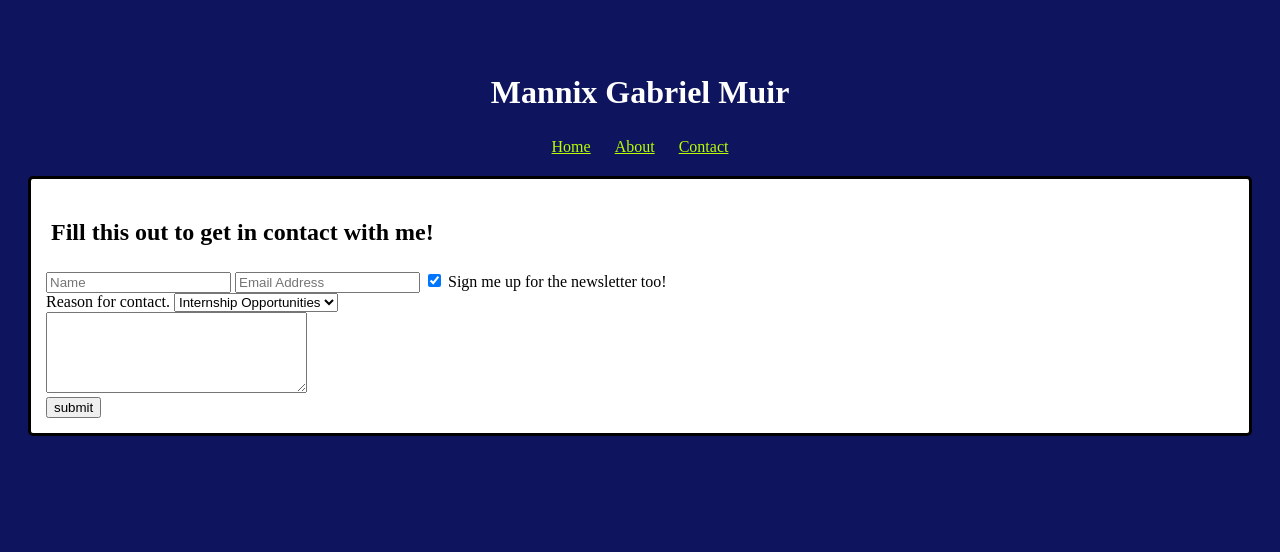
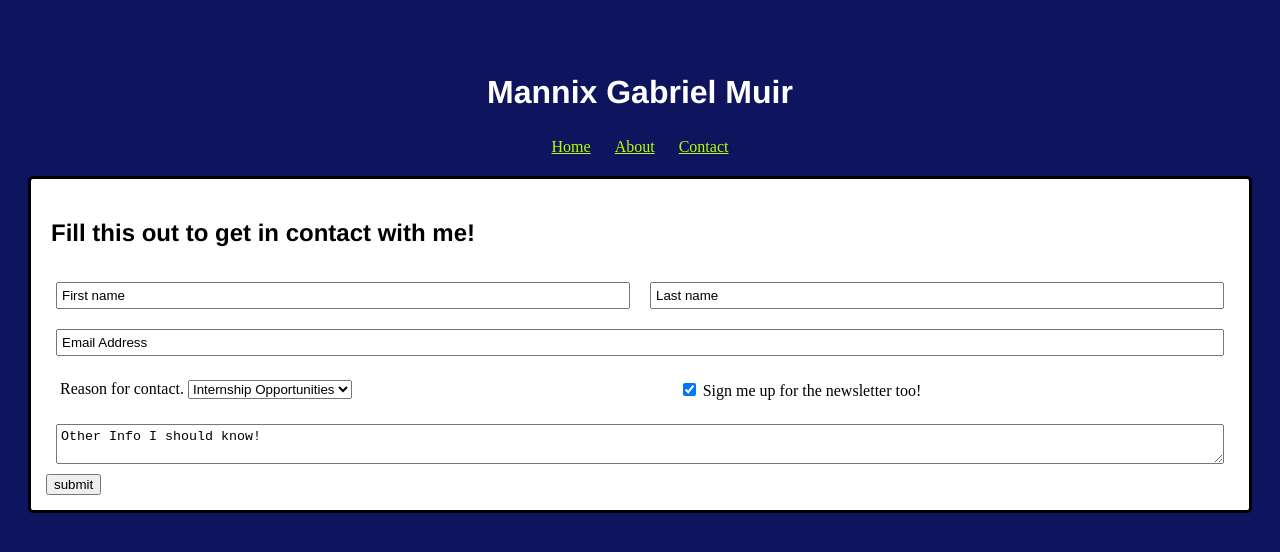
Before and after one commit to Mannix-Codes/mi349_blog, a plain HTML site: page contact.html in a window 1280 px wide. Drawn offline with Linux system fonts and the light colour scheme.

Commit message:
finished weekly lab

```diff
--- a/contact.html
+++ b/contact.html
@@ -3,7 +3,7 @@
 <head>
     <meta charset="UTF-8">
     <meta name="viewport" content="width=device-width, initial-scale=1.0">
-    <title>About</title>
+    <title>Contact</title>
     <link rel="stylesheet" href="style.css">
 </head>
 <body>
@@ -13,19 +13,18 @@
         <a href="about.html">About</a>
         <a href="contact.html">Contact</a>
     </header>
+
     <form class="contact" netlify>
-        <div>
-            <h2 class="form">Fill this out to get in contact with me!</h2>
+        <h2>Fill this out to get in contact with me!</h2>
+        <div class="form-group">
+            <input value="First name" class="input-control">
+            <input value="Last name" class="input-control">
         </div>
-        <div>
-            <input type="text" placeholder="Name" name="name" required>
-            <input type="text" placeholder="Email Address" name="mail" required>
-            <label>
-                <input type="checkbox" checked="checked" name="subscribe">
-                Sign me up for the newsletter too!
-            </label>
+        <div class="form-group">
+            <input value="Email Address" class="input-control">
         </div>
-        <div>
+        <div class="form-group">
+            <div class="input-control">
             <label for="reason">Reason for contact.</label>
                 <select id="reason">
                     <option value="internship">Internship Opportunities</option>
@@ -34,8 +33,13 @@
                     <option value="interview">Interested in Intervies</option>
                 </select>
             </div>
-        <div>
-        <textarea rows="5" cols="30"></textarea>
+            <label class="input-control">
+            <input type="checkbox" checked="checked" name="subscribe">
+                Sign me up for the newsletter too!
+            </label>
+        </div>
+        <div class="form-group">
+            <textarea class="input-control">Other Info I should know!</textarea>
         </div>
         <input type="submit" value="submit">
     </form>
--- a/style.css
+++ b/style.css
@@ -18,6 +18,7 @@ a {
 
 h1, h2, h3 {
     padding: 5px;
+    font-family: Helvetica, sans-serif;
 }
 
 time {
@@ -25,9 +26,10 @@ time {
     padding: 5px;
 }
 
-header h1, h2{
+header h1, header h2{
     color: white;
 }
+
 
 article {
     border : 3px solid black;
@@ -80,6 +82,14 @@ table {
     margin-bottom: 20px;
 }
 
+#plain {
+    background-color: white;
+    padding: 15px;
+    border-radius: 5px;
+    margin-bottom: 20px;
+    border: 3px solid black;
+}
+
 form[netlify] {
     background-color: white;
     border-radius: 5px;
@@ -87,11 +97,25 @@ form[netlify] {
     padding: 15px;
 }
 
-.contact form{
+.form-group{
     display: flex;
-    flex-direction: column;
+    flex-direction: row;
 }
 
-.form{
-    color : black;
+.input-control {
+    flex: 1 1 auto;
+    display:block;
+    padding: 4px;
+    margin: 10px;
 }
+
+.floater {
+    float: left;
+    width:55%;
+}
+
+.floaterimg {
+    width:100%;
+    border-radius: 5px;
+    border:solid black 3px;
+}
```
Also changed, not shown: about.html (+7 -4 lines), index.html (+3 -5 lines). Lines whose indentation alone changed are shown as unchanged.
